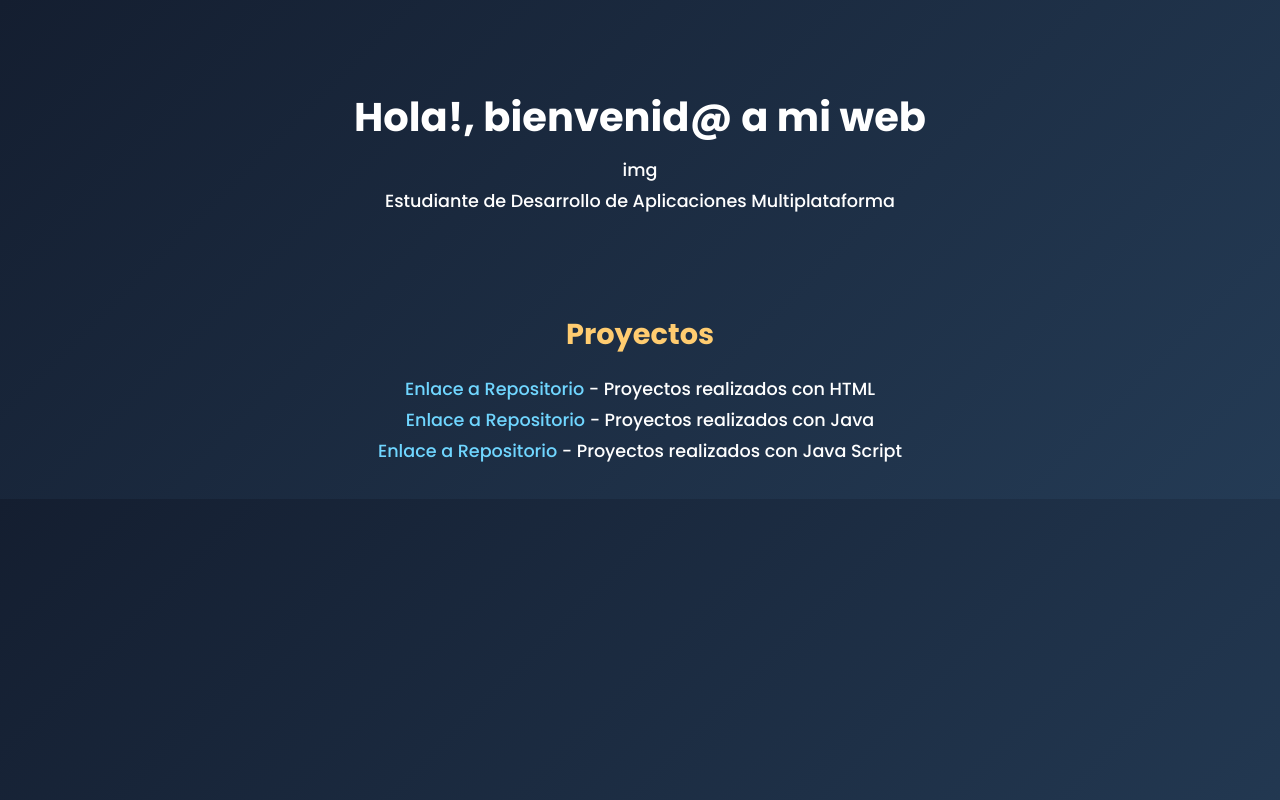
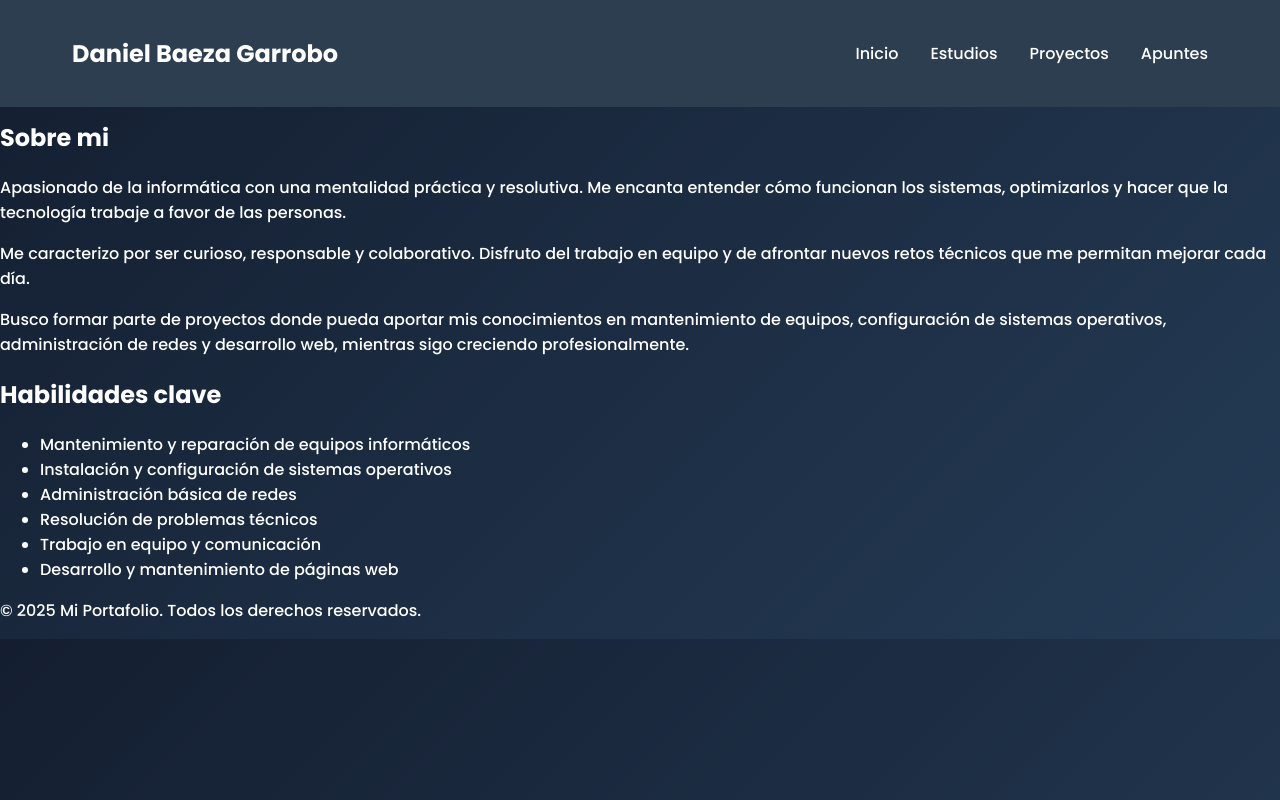
Before and after one commit to Troledbg/Troledbg.github.io, a website built with webpack: page index.html in a window 1280 px wide. Built offline with nearby package versions, Linux system fonts and the light colour scheme.

Commit message:
Probando

```diff
--- /dev/null
+++ b/estilo.css
@@ -0,0 +1,75 @@
+/* ======== FUENTE GLOBAL ======== */
+@import url('https://fonts.googleapis.com/css2?family=Poppins:wght@300;500;700&display=swap');
+
+/* ======== ESTILO GENERAL ======== */
+body {
+  margin: 0;
+  font-family: 'Poppins', sans-serif;
+  color: #ffffff;
+  overflow-x: hidden;
+  position: relative;
+  background: linear-gradient(135deg, #141e30, #243b55);
+}
+
+/* ======== FONDO ANIMADO ======== */
+.background {
+  position: fixed;
+  top: 0;
+  left: 0;
+  width: 100%;
+  height: 100%;
+  background: linear-gradient(270deg, #1e3c72, #2a5298, #4b6cb7, #182848);
+  background-size: 800% 800%;
+  animation: gradientMove 20s ease infinite;
+  z-index: -1; /* Mantiene el fondo detrás del contenido */
+  pointer-events: none; /* No bloquea clics */
+}
+
+@keyframes gradientMove {
+  0% { background-position: 0% 50%; }
+  50% { background-position: 100% 50%; }
+  100% { background-position: 0% 50%; }
+}
+
+* {
+  box-sizing: border-box;
+}
+
+header {
+  background: #2c3e50;
+  color: white;
+  padding: 1rem 0;
+  position: fixed;
+  width: 100%;
+  top: 0;
+  z-index: 1000;
+}
+
+nav {
+  display: flex;
+  justify-content: space-between;
+  align-items: center;
+  max-width: 1200px;
+  margin: 0 auto;
+  padding: 0 2rem;
+}
+
+.logo h1 {
+  font-size: 1.5rem;
+}
+
+.nav-links {
+  display: flex;
+  list-style: none;
+  gap: 2rem;
+}
+
+.nav-links a {
+  color: white;
+  text-decoration: none;
+  transition: color 0.3s;
+}
+
+.nav-links a:hover {
+  color: #3498db;
+}
--- a/index.html
+++ b/index.html
@@ -1,47 +1,50 @@
-<!doctype html>
-<html class="no-js" lang="">
+<!DOCTYPE html>
+<html lang="es">
+<head>
+  <meta charset="UTF-8">
+  <title>Portafolio</title>
+  <link rel="stylesheet" href="estilo.css">
+</head>
+<body>
+<header>
+  <nav>
+    <div class="logo">
+      <h1>Daniel Baeza Garrobo</h1>
+    </div>
+    <ul class="nav-links">
+      <li><a href="#inicio">Inicio</a></li>
+      <li><a href="estudios.html">Estudios</a></li>
+      <li><a href="Trabajos/indice.html">Proyectos</a></li>
+      <li><a href="Apuntes/indice.html">Apuntes</a></li>
+    </ul>
+  </nav>
+</header>
+<main>
+  <section class="sobre-mi">
+    <br><br><br><br>
+    <h2>Sobre mi</h2>
+    <p>Apasionado de la informática con una mentalidad práctica y resolutiva. Me encanta entender cómo funcionan los sistemas, optimizarlos y hacer que la tecnología trabaje a favor de las personas.</p>
+    <p>Me caracterizo por ser curioso, responsable y colaborativo. Disfruto del trabajo en equipo y de afrontar nuevos retos técnicos que me permitan mejorar cada día.
+    <p>Busco formar parte de proyectos donde pueda aportar mis conocimientos en mantenimiento de equipos, configuración de sistemas operativos, administración de redes y desarrollo web, mientras sigo creciendo profesionalmente.</p>
+  </section>
+  <section class="habilidades">
+    <h2>Habilidades clave</h2>
+    <ul>
+      <li>Mantenimiento y reparación de equipos informáticos</li>
+      <li>Instalación y configuración de sistemas operativos</li>
+      <li>Administración básica de redes</li>
+      <li>Resolución de problemas técnicos</li>
+      <li>Trabajo en equipo y comunicación</li>
+      <li>Desarrollo y mantenimiento de páginas web</li>
+    </ul>
+  </section>
+</main>
 
-<head>
-  <meta charset="utf-8">
-  <meta name="viewport" content="width=device-width, initial-scale=1">
-  <title></title>
-  <link rel="stylesheet" href="css/style.css">
-  <meta name="description" content="">
 
-  <meta property="og:title" content="">
-  <meta property="og:type" content="">
-  <meta property="og:url" content="">
-  <meta property="og:image" content="">
-  <meta property="og:image:alt" content="">
+<footer>
+  <p>&copy; 2025 Mi Portafolio. Todos los derechos reservados.</p>
+</footer>
 
-  <link rel="icon" href="/favicon.ico" sizes="any">
-  <link rel="icon" href="/icon.svg" type="image/svg+xml">
-  <link rel="apple-touch-icon" href="icon.png">
-
-  <link rel="manifest" href="site.webmanifest">
-  <meta name="theme-color" content="#fafafa">
-</head>
-
-  <header>
-    <h1>Hola!, bienvenid@ a mi web </h1>
-    <p>img</p>
-    <p>Estudiante de Desarrollo de Aplicaciones Multiplataforma</p>
-  </header>
-
-  <section class="seccion1">
-    <h2>Proyectos</h2>
-
-    <p><a href="https://github.com/Troledbg/DAM/tree/252c86208bb5ff9417cb748a8e46adca1cc8aee0/Lenguaje%20de%20Marcas/HTML">Enlace a Repositorio</a> - Proyectos realizados con HTML</p>
-    <p><a href="https://github.com/Troledbg/DAM/tree/252c86208bb5ff9417cb748a8e46adca1cc8aee0/Programacion/JAVA">Enlace a Repositorio</a> - Proyectos realizados con Java</p>
-    <p><a href="https://github.com/Troledbg/DAM/tree/252c86208bb5ff9417cb748a8e46adca1cc8aee0/Lenguaje%20de%20Marcas/Java%20Script">Enlace a Repositorio</a> - Proyectos realizados con Java Script</p>
-  </section>
-  <!-- Add your site or application content here -->
-  <!-- Poner menus desplegables, cuando lo pinchen, o se pongan encima
-       que muestre algo diferente, proyectos, estudios, habilidades...
-       poner una línea interactiva debajo que se mueva en función del
-       que se esté mostrando en ese momento-->
-  <script src="js/app.js"></script>
-
+<script src="script.js"></script>
 </body>
-
 </html>
```
Also changed, not shown: estudios.html (added, +41 -0 lines), script.js (added).
